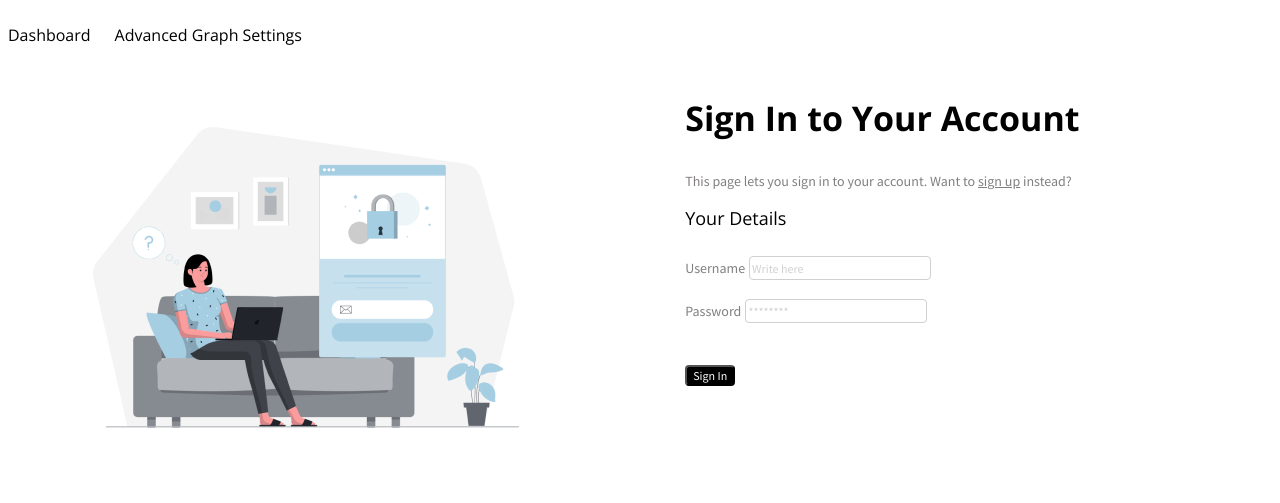
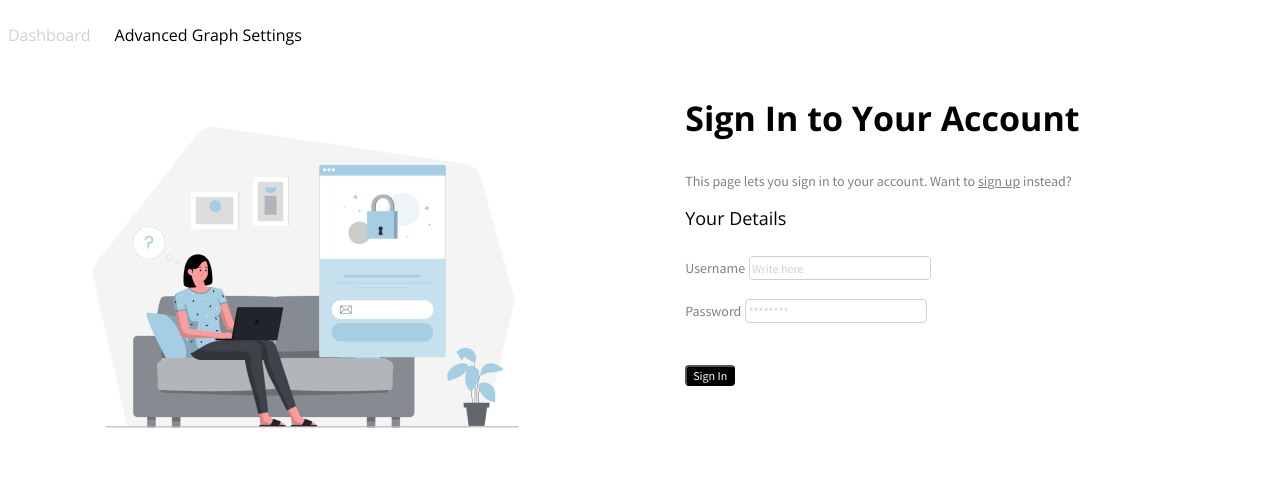
Before and after one commit to jacob-macleod/Computer-Science-Project, a Flask app: page / in a window 1280 px wide, with the pointer over the restyled element. Shown: the top 503 px of the page. Run offline with Flask 2, Linux system fonts and the light colour scheme.

Commit message:
Added hover states

```diff
--- a/static/file.css
+++ b/static/file.css
@@ -37,6 +37,10 @@ body {
     text-align:center;
     font-family: 'Open Sans';
     font-weight: 400;
+}
+
+#unselectedMenuItem:hover {
+    color: #d3d0d0;
 }
 
 #header {
```
